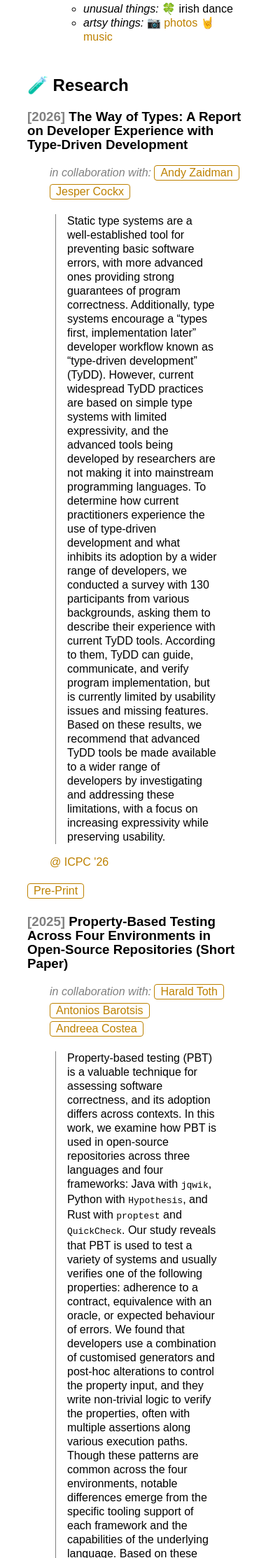
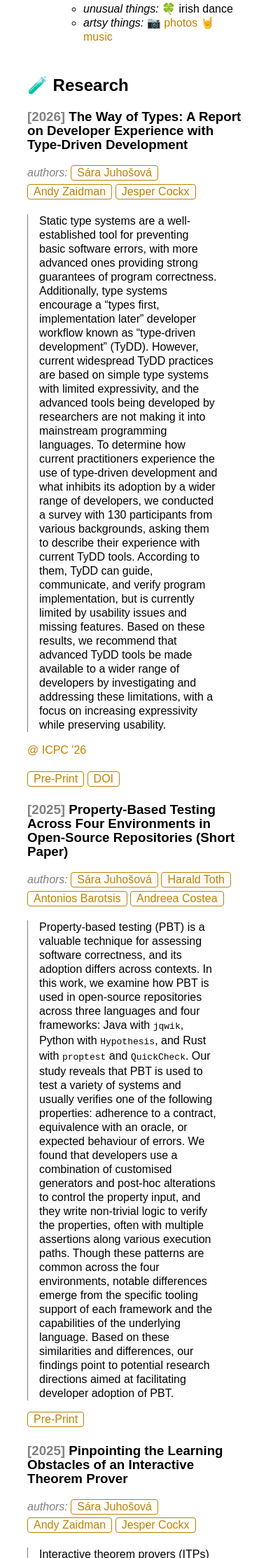
Before and after one commit to sarajuhosova/sarajuhosova.github.io, a Jekyll site: the page built from index.md, in a window 390 px wide. Shown: the part 1153-3379 px from the top of the page at 70% size. Built offline with Jekyll 4.4.1, drawn with Linux system fonts in a browser that asks for light colours; some of the changed text lies outside the part shown.

Commit message:
Change how authors are linked

```diff
--- /dev/null
+++ b/_includes/links.html
@@ -0,0 +1,5 @@
+{% if include.link == nil %}
+    <span class="link empty">{{ include.title }}</span>
+{% else %}
+    <a href="{{ include.link }}" class="link">{{ include.title }}</a>
+{% endif %}
--- a/_includes/sections/research.html
+++ b/_includes/sections/research.html
@@ -4,10 +4,10 @@
     <h3><span class="date">[{{ work.year }}]</span> {{ work.title }}</h3>
 
     {% if work.authors != nil %}
-            <p class="authors"> <em>in collaboration with:</em>
+        <p class="authors"> <em>authors:</em>
             {% for author in work.authors %}
 
-                    <a href="{{ author.link }}" class="link">{{ author.name }}</a>
+                {% include links.html link=author.link title=author.name %}
 
             {% endfor %}
         </p>
@@ -29,7 +29,7 @@
 
     {% for link in work.links %}
 
-            <a href="{{ link.link }}" class="link">{{ link.title }}</a>
+        {% include links.html link=link.link title=link.title %}
 
     {% endfor %}
 {% endfor %}
--- a/_sass/mobile.scss
+++ b/_sass/mobile.scss
@@ -27,4 +27,8 @@
         padding-bottom: 2em;
     }
 
+    blockquote {
+        margin-left: 0em;
+    }
+
 }
--- a/_sass/sections/research.scss
+++ b/_sass/sections/research.scss
@@ -18,9 +18,10 @@
     padding: 0 .5em;
     display: inline-block;
     margin-bottom: .3em;
+    color: $link;
 }
 
-.link:hover {
+.link:not(.empty):hover {
     color: white;
     background-color: $link;
 }
@@ -31,4 +32,8 @@
         justify-content: center;
     }
 
+    .conf , .authors {
+        padding-left: 0em;
+    }
+
 }
```
Also changed, not shown: _data/research.yaml (+15 -0 lines). Lines whose indentation alone changed are shown as unchanged.
